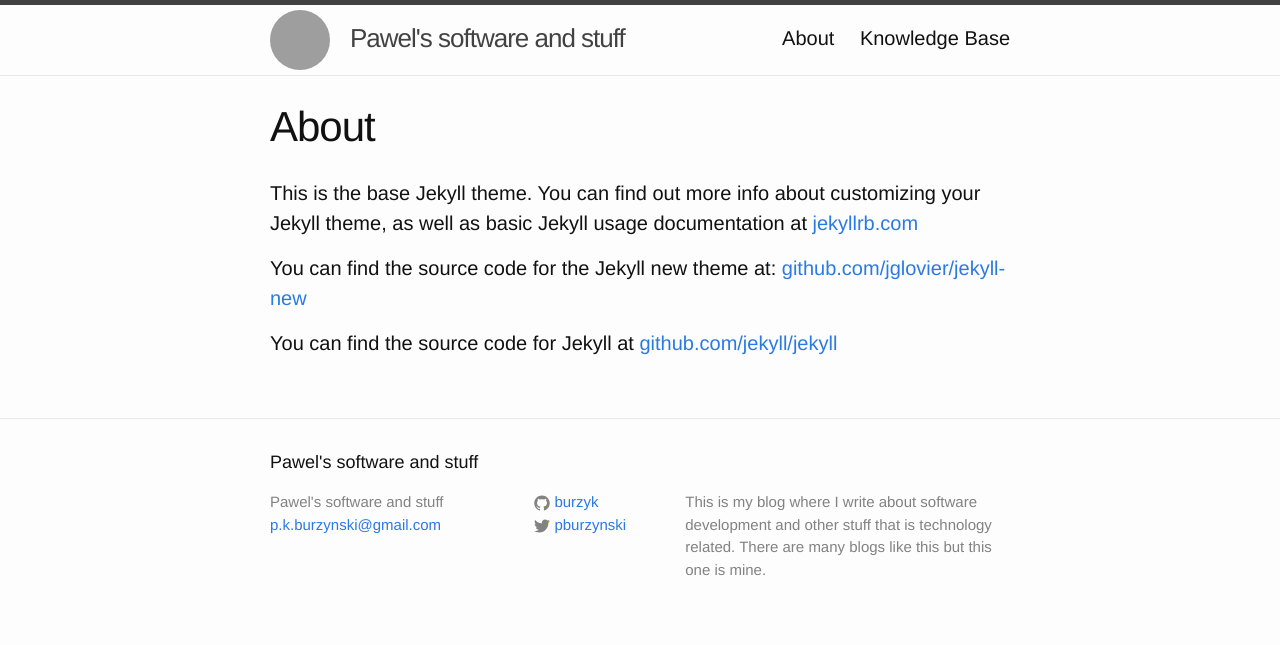
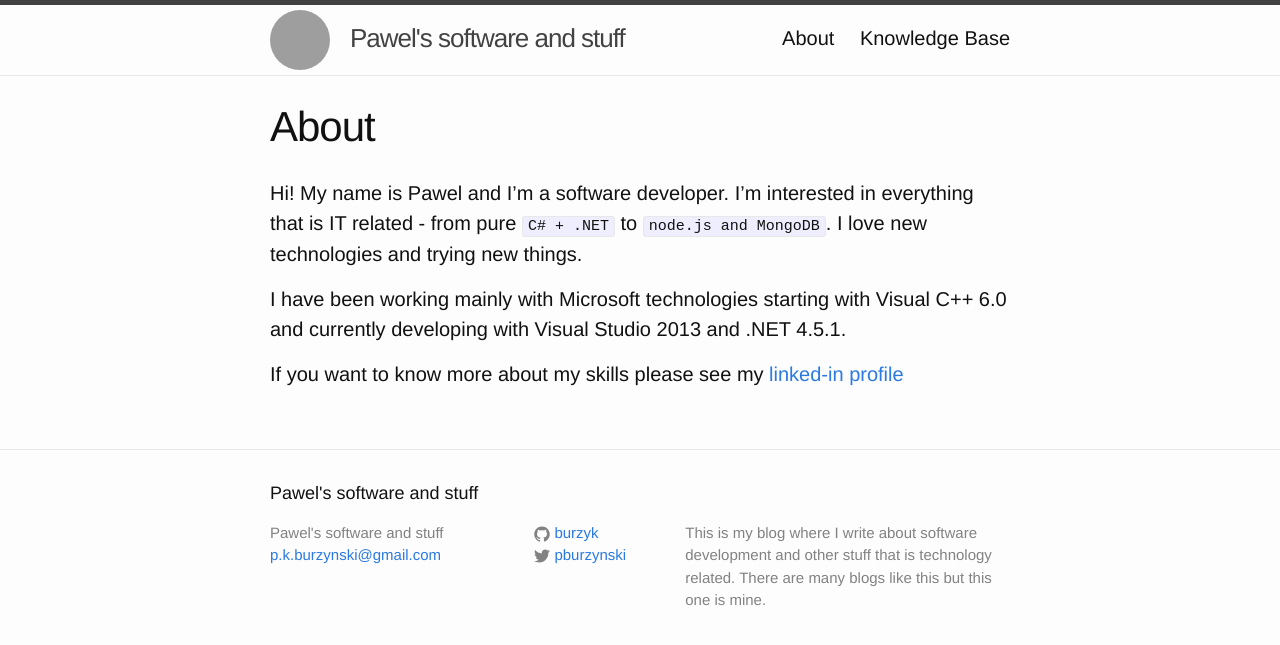
Before and after one commit to burzyk/burzyk, a Jekyll site: the page built from about.md, in a window 1280 px wide. Shown: the top 645 px of the page. Built offline with Jekyll 4.4.1, drawn with Linux system fonts in a browser that asks for light colours; grey boxes are pictures that could not be loaded.

Commit message:
About initial draft

````diff
--- a/about.md
+++ b/about.md
@@ -4,8 +4,8 @@ title: About
 permalink: /about/
 ---
 
-This is the base Jekyll theme. You can find out more info about customizing your Jekyll theme, as well as basic Jekyll usage documentation at [jekyllrb.com](http://jekyllrb.com/)
+Hi! My name is Pawel and I'm a software developer. I'm interested in everything that is IT related - from pure ```C# + .NET``` to ```node.js and MongoDB```. I love new technologies and trying new things.
 
-You can find the source code for the Jekyll new theme at: [github.com/jglovier/jekyll-new](https://github.com/jglovier/jekyll-new)
+I have been working mainly with Microsoft technologies starting with Visual C++ 6.0 and currently developing with Visual Studio 2013 and .NET 4.5.1.
 
-You can find the source code for Jekyll at [github.com/jekyll/jekyll](https://github.com/jekyll/jekyll)
+If you want to know more about my skills please see my [linked-in profile](https://www.linkedin.com/pub/pawel-burzynski/3a/3a6/776)
````
